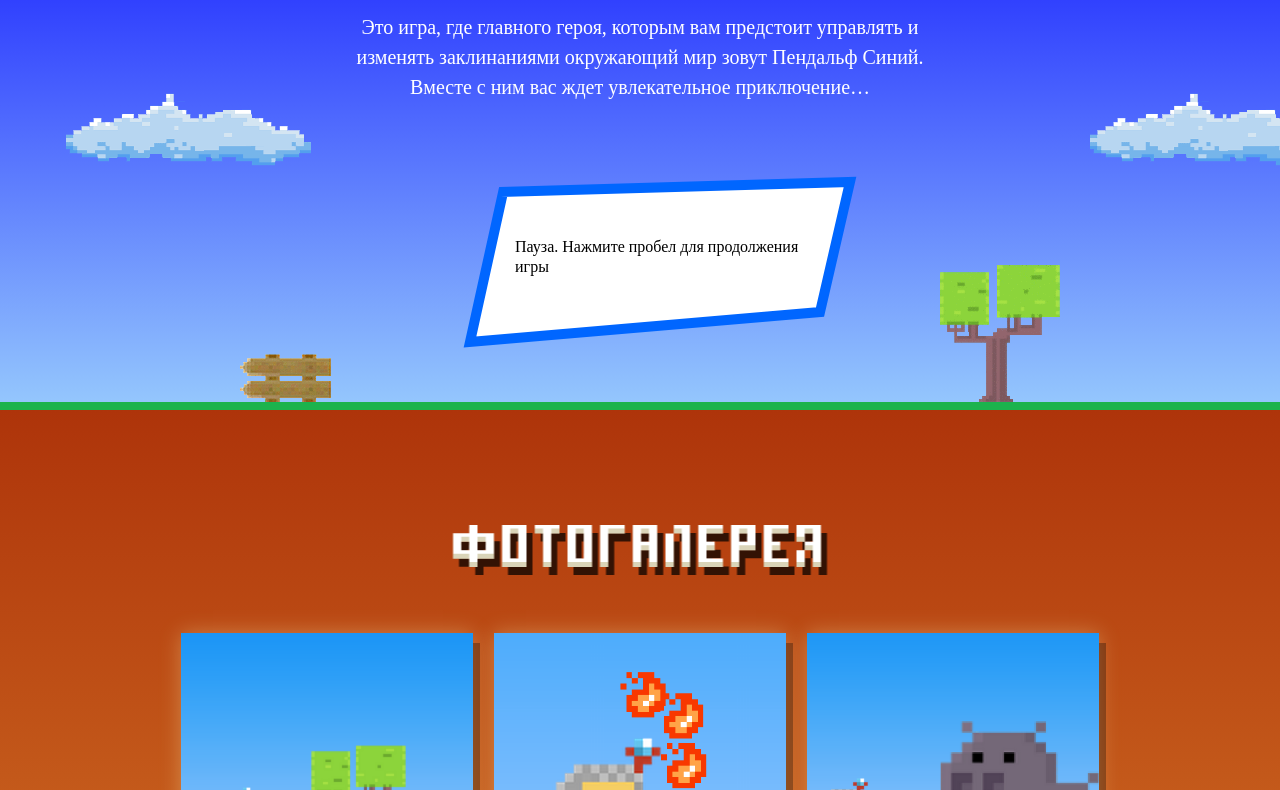
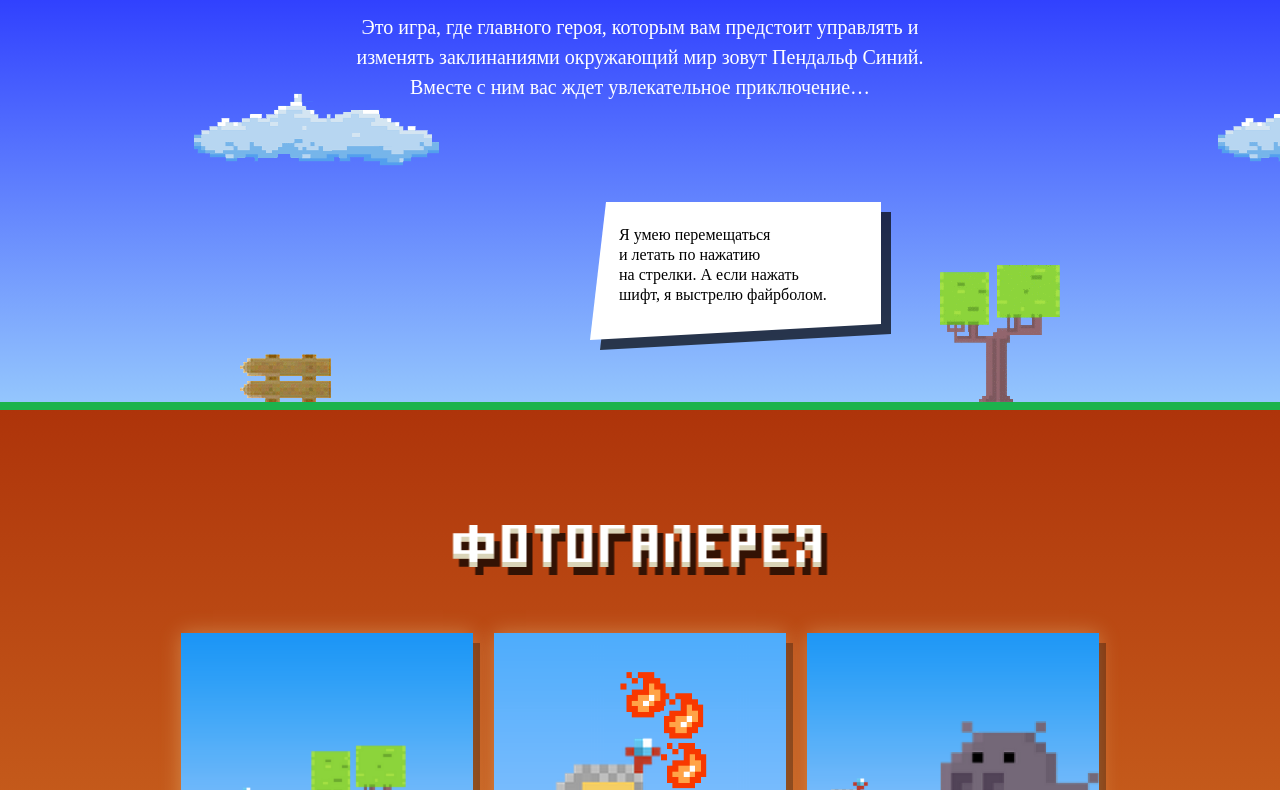
Before and after one commit to rustamyusupov/151188-code-and-magick, a website: page build/index.html in a window 1280 px wide. Shown: the part 197-987 px from the top of the page. Drawn offline with Linux system fonts and the light colour scheme; a web font is replaced by a local one.

Commit message:
отрисовка экрана паузы

```diff
--- a/build/index.html
+++ b/build/index.html
@@ -126,9 +126,10 @@
   </article>
 </template>
 
+
 <script src="js/form.js"></script>
-<script src="js/check.js"></script>
-<script src="js/game-stat.min.js"></script>
+<script src="js/game.js"></script>
+<script src="js/main.js"></script>
 
 </body>
 </html>
--- a/build/js/game.js
+++ b/build/js/game.js
@@ -395,20 +395,82 @@ window.Game = (function() {
      * Отрисовка экрана паузы.
      */
     _drawPauseScreen: function() {
+      var message = [];
+
       switch (this.state.currentStatus) {
         case Verdict.WIN:
-          console.log('you have won!');
+          message = ['Вы выиграли!', 'Нажмите пробел', 'для продолжения.'];
+          this._drawMessageBox(message);
+
           break;
+
         case Verdict.FAIL:
-          console.log('you have failed!');
+          message = ['Вы проиграли!', 'Нажмите пробел', 'для продолжения.'];
+          this._drawMessageBox(message);
+
           break;
+
         case Verdict.PAUSE:
-          console.log('game is on pause!');
+          message = ['Игра на паузе.', 'Нажмите пробел', 'для продолжения.'];
+          this._drawMessageBox(message);
+
           break;
+
         case Verdict.INTRO:
-          console.log('welcome to the game! Press Space to start');
+          message = ['Я умею перемещаться', 'и летать по нажатию', 'на стрелки. А если нажать', 'шифт, я выстрелю файрболом.'];
+          this._drawMessageBox(message, 300, 238);
+
           break;
       }
+    },
+
+    /**
+     * Отрисовка окна сообщения.
+     */
+    _drawMessageBox: function(message, x, y) {
+      var lineIndent = 20;
+      var fontName = 'PT Mono';
+      var fontSize = '16px';
+      var textColor = '#000000';
+      var textIndentX = 29;
+      var textIndentY = 100;
+      var boxColor = '#FFFFFF';
+      var shadowIndent = 10;
+      var shadowBoxColor = 'rgba(0, 0, 0, 0.7)';
+      x = x || 300;
+      y = y || 255;
+
+      // Тень
+      this._drawRect(x + shadowIndent, y + shadowIndent, shadowBoxColor);
+
+      // Многоугольник
+      this._drawRect(x, y, boxColor);
+
+      // Текст
+      this.ctx.fillStyle = textColor;
+      this.ctx.font = fontSize + ' ' + fontName;
+
+      message.forEach(function(item, index) {
+        this.ctx.fillText(item, x + textIndentX, y - textIndentY + lineIndent * index);
+      }, this);
+    },
+
+    /**
+     * Отрисовка многоугольника для сообщения.
+     */
+    _drawRect: function(x, y, color) {
+      var leftSideTilt = 16;
+      var leftSideLength = 138;
+      var topSideLength = 291;
+      var bottomSideTilt = 16;
+
+      this.ctx.fillStyle = color;
+      this.ctx.beginPath();
+      this.ctx.moveTo(x, y);
+      this.ctx.lineTo(x + leftSideTilt, y - leftSideLength);
+      this.ctx.lineTo(x + topSideLength, y - leftSideLength);
+      this.ctx.lineTo(x + topSideLength, y - bottomSideTilt);
+      this.ctx.fill();
     },
 
     /**
```
Also changed, not shown: 1 other file.
